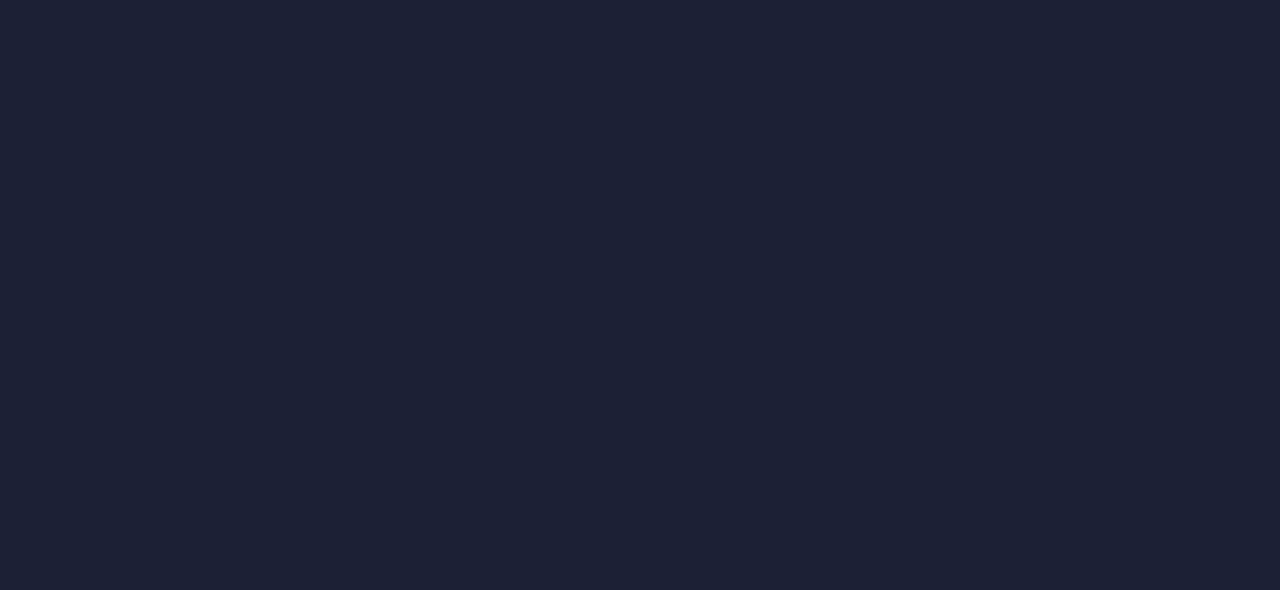
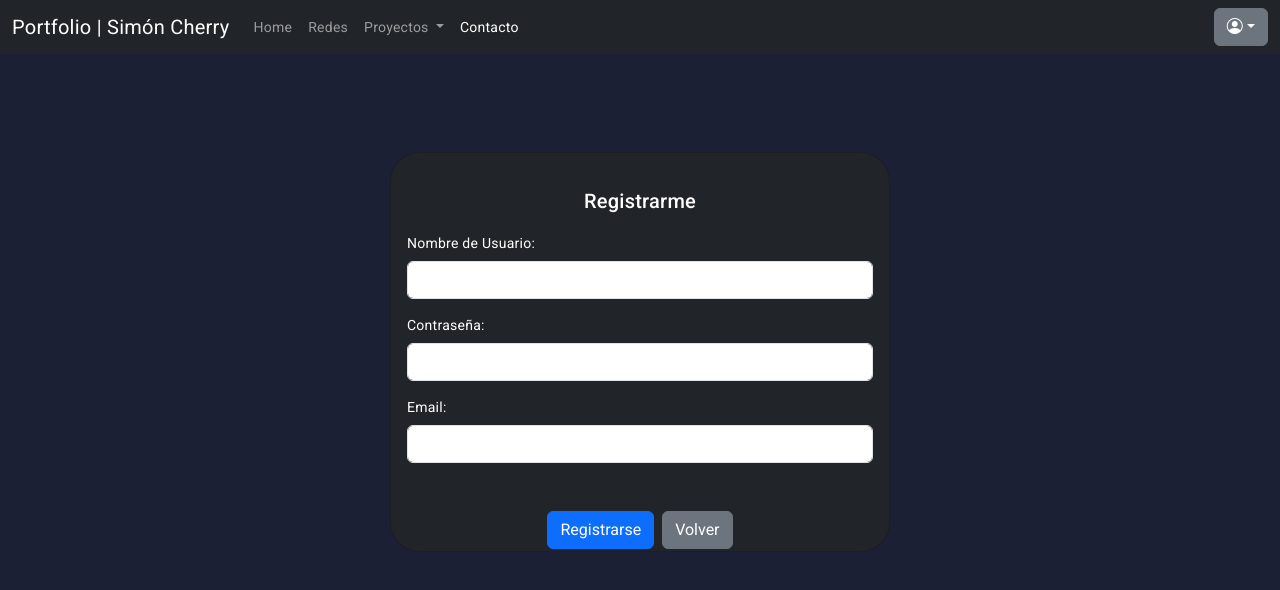
Before and after one commit to simoncherry9/portfolio_frontend, an Angular app: page /registrarme in a window 1280 px wide. Before the commit this address led to /. Shown: the top 590 px of the page. Built offline with nearby package versions, Linux system fonts and the light colour scheme.

Commit message:
Ya se pueden crear usuarios

```diff
--- a/src/app/app-routing.module.ts
+++ b/src/app/app-routing.module.ts
@@ -5,6 +5,7 @@ import { LoginComponent } from './components/login/login.component';
 import { PersonaComponent } from './components/persona/persona.component';
 import { PerfilComponent } from './components/perfil/perfil.component';
 import { AuthGuard } from '../../src/app/services/auth.service';
+import { RegistarComponent } from './components/registar/registar.component';
 
 const routes: Routes = [
 
@@ -12,6 +13,7 @@ const routes: Routes = [
   { path: 'login', component: LoginComponent },
   { path: 'perfil', component: PerfilComponent, canActivate: [AuthGuard] },
   { path: 'portfolio', component: PersonaComponent },
+  { path: 'registrarme', component: RegistarComponent },
 
 ];
 
--- a/src/app/components/login/login.component.html
+++ b/src/app/components/login/login.component.html
@@ -1,3 +1,4 @@
+<app-navbar></app-navbar>
 <div class="container d-flex justify-content-center align-items-center animate__animated animate__fadeInUp">
     <div class="card mb-3 text-bg-dark custom-card">
         <div class="row g-0">
@@ -18,12 +19,12 @@
                             class="form-control" aria-labelledby="passwordHelpBlock">
                     </div>
                     <div class="card-body d-flex justify-content-center align-items-center mt-3">
-                        <button type="submit" class="mt-3 btn btn-primary">Iniciar Sesión</button>
-                        <button type="submit" routerLink="/portfolio"
+                        <button type="button" class="mt-3 btn btn-primary">Iniciar Sesión</button>
+                        <button type="button" routerLink="/portfolio"
                             class="mt-3 btn btn-secondary ms-2">Volver</button>
                     </div>
                     <div class="card-body d-flex justify-content-center align-items-center mb-3">
-                        <p>No tienes cuenta? Creáte una <button routerLink="/registro">Aquí</button>
+                        <p>No tienes cuenta? Creáte una <button routerLink="/registrarme">Aquí</button>
                         </p>
                     </div>
                 </form>
--- a/src/app/components/registar/registar.component.css
+++ b/src/app/components/registar/registar.component.css
@@ -0,0 +1,17 @@
+.card {
+    z-index: -1;
+    margin-top: 50px;
+    border-radius: 30px;
+}
+
+.custom-card {
+    width: 500px;
+    height: 400px;
+}
+
+.spinner-container {
+    position: absolute;
+    top: 50%;
+    left: 50%;
+    transform: translate(-50%, -50%);
+}
--- a/src/app/components/registar/registar.component.html
+++ b/src/app/components/registar/registar.component.html
@@ -1 +1,37 @@
-<p>registar works!</p>
+<app-navbar></app-navbar>
+<div class="container d-flex justify-content-center align-items-center animate__animated animate__fadeInUp mt-5">
+    <div class="card mb-3 text-bg-dark custom-card">
+        <div class="row g-0">
+            <div class="card-body position-relative" *ngIf="!isLoading">
+                <!-- Mostrar el formulario si isLoading es falso -->
+                <h2 class="text-center mt-3">Registrarme</h2>
+                <form (ngSubmit)="register()">
+                    <div class="mb-3">
+                        <label for="username" class="form-label">Nombre de Usuario:</label>
+                        <input type="text" [(ngModel)]="username" name="username" id="username" class="form-control"
+                            required>
+                    </div>
+                    <div class="mb-3">
+                        <label for="password" class="form-label">Contraseña:</label>
+                        <input type="password" [(ngModel)]="password" name="password" id="password" class="form-control"
+                            required>
+                    </div>
+                    <div class="mb-3">
+                        <label for="email" class="form-label">Email:</label>
+                        <input type="email" [(ngModel)]="email" name="email" id="email" class="form-control" required>
+                    </div>
+                    <div class="card-body d-flex justify-content-center align-items-center mt-3">
+                        <button type="submit" class="mt-3 btn btn-primary">Registrarse</button>
+                        <button type="submit" routerLink="/login" class="mt-3 btn btn-secondary ms-2">Volver</button>
+                    </div>
+                </form>
+            </div>
+            <div class="spinner-container d-flex justify-content-center align-items-center" *ngIf="isLoading">
+                <!-- Mostrar el spinner si isLoading es verdadero -->
+                <div class="spinner-border text-primary" role="status">
+                    <span class="visually-hidden">Loading...</span>
+                </div>
+            </div>
+        </div>
+    </div>
+</div>
--- a/src/app/components/registar/registar.component.ts
+++ b/src/app/components/registar/registar.component.ts
@@ -1,4 +1,10 @@
+// register.component.ts
+
 import { Component } from '@angular/core';
+import { UserService } from '../../services/registar.service';
+import { User } from 'src/app/interfaces/user';
+
+import toastr from 'toastr';
 
 @Component({
   selector: 'app-registar',
@@ -6,5 +12,47 @@ import { Component } from '@angular/core';
   styleUrls: ['./registar.component.css']
 })
 export class RegistarComponent {
+  username = '';
+  password = '';
+  email = '';
+  isLoading = false; // Variable para controlar la carga
 
+  constructor(private userService: UserService) { }
+
+  register(): void {
+    this.isLoading = true; // Iniciar la carga
+
+    const user: User = {
+      username: this.username,
+      password: this.password,
+      email: this.email
+    };
+
+    this.userService.register(user).subscribe(
+      (response: any) => {
+        // Registro exitoso
+        this.isLoading = false; // Finalizar la carga
+
+        toastr.options = {
+          closeButton: true,
+          positionClass: 'toast-top-right',
+          timeOut: 3000
+        };
+
+        toastr.success('Usuario registrado exitosamente');
+      },
+      (error: any) => {
+        console.log('Error en el registro de usuario', error);
+        this.isLoading = false; // Finalizar la carga
+
+        toastr.options = {
+          closeButton: true,
+          positionClass: 'toast-top-right',
+          timeOut: 3000
+        };
+
+        toastr.error('Error en el registro de usuario');
+      }
+    );
+  }
 }
--- /dev/null
+++ b/src/app/interfaces/user.ts
@@ -0,0 +1,5 @@
+export interface User {
+    username: string;
+    password: string;
+    email: string;
+}
--- /dev/null
+++ b/src/app/services/registar.service.ts
@@ -0,0 +1,19 @@
+// user.service.ts
+
+import { Injectable } from '@angular/core';
+import { HttpClient } from '@angular/common/http';
+import { User } from '../interfaces/user';
+import { Observable } from 'rxjs';
+
+@Injectable({
+    providedIn: 'root'
+})
+export class UserService {
+    private apiUrl = 'https://portfolio-final-api.fly.dev/api/users';
+
+    constructor(private http: HttpClient) { }
+
+    register(user: User): Observable<any> {
+        return this.http.post(this.apiUrl, user);
+    }
+}
```
Also changed, not shown: 1 other file (tests, documents, lock files or other folders).
